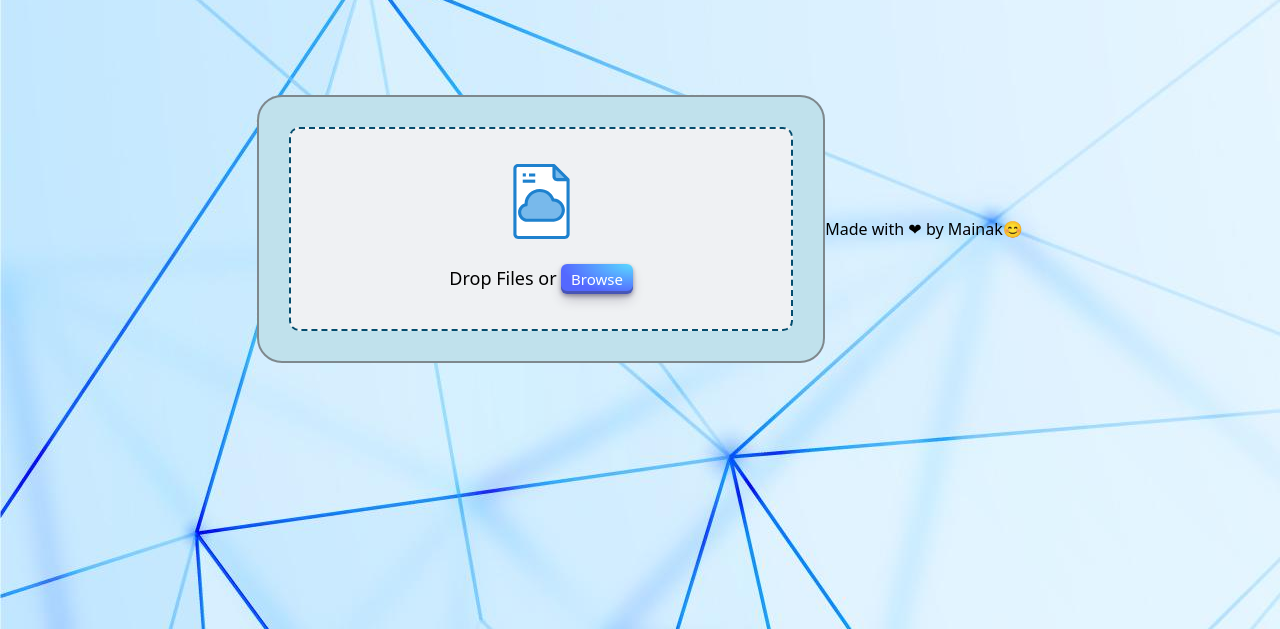
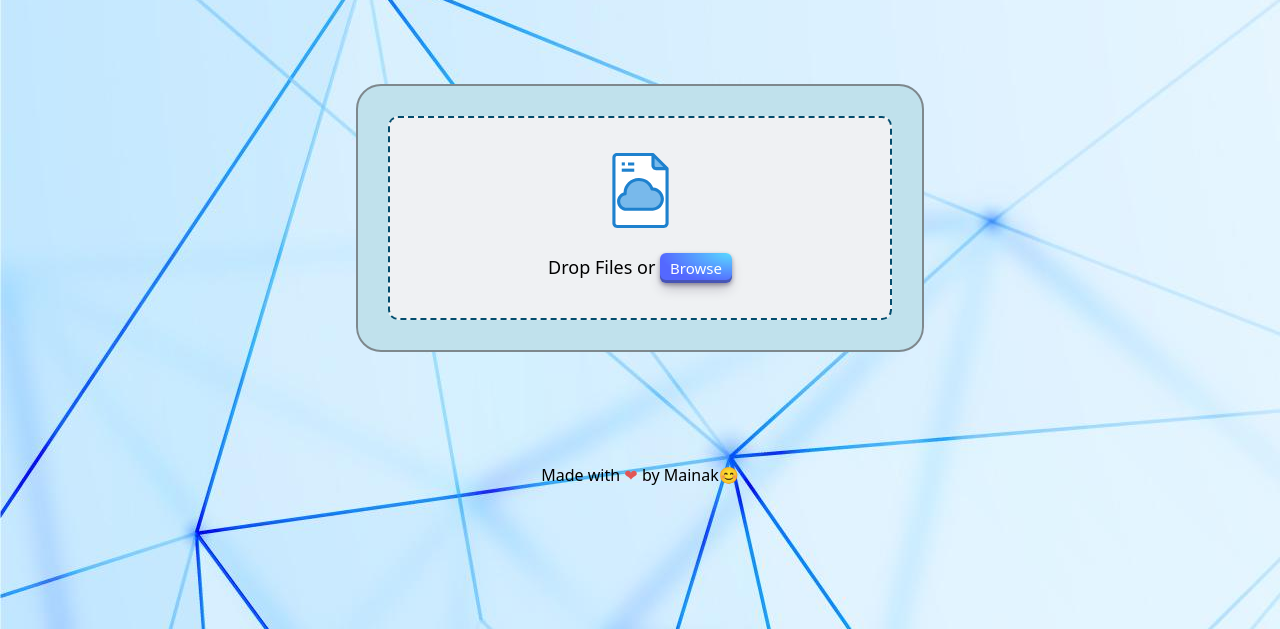
Before and after one commit to mainakdeykol/sharesave.github.io, a website: page index.html in a window 1280 px wide. Shown: the part 171-800 px from the top of the page. Drawn offline with Linux system fonts and the light colour scheme.

Commit message:
Update style.css

```diff
--- a/style.css
+++ b/style.css
@@ -32,6 +32,7 @@ body,
   display: flex;
   align-items: center;
   justify-content: center;
+  flex-direction: column;
 }
 .upload-container,
 .drop-zone {
@@ -42,6 +43,7 @@ body,
   background:#c0e1ec;
   border: 2px solid #7e888d;
   border-radius: 25px;
+  margin-top: 7rem;
 }
 
 .drop-zone {
@@ -232,6 +234,14 @@ body,
   cursor: pointer;
 }
 
+.foot{
+  margin-top: 7rem;
+  text-align: center;
+}
+
+.love{
+  color: #e25555;
+}
  @media screen and (max-width: 900px) {
   :root {
     --container-width: 350px;
```
